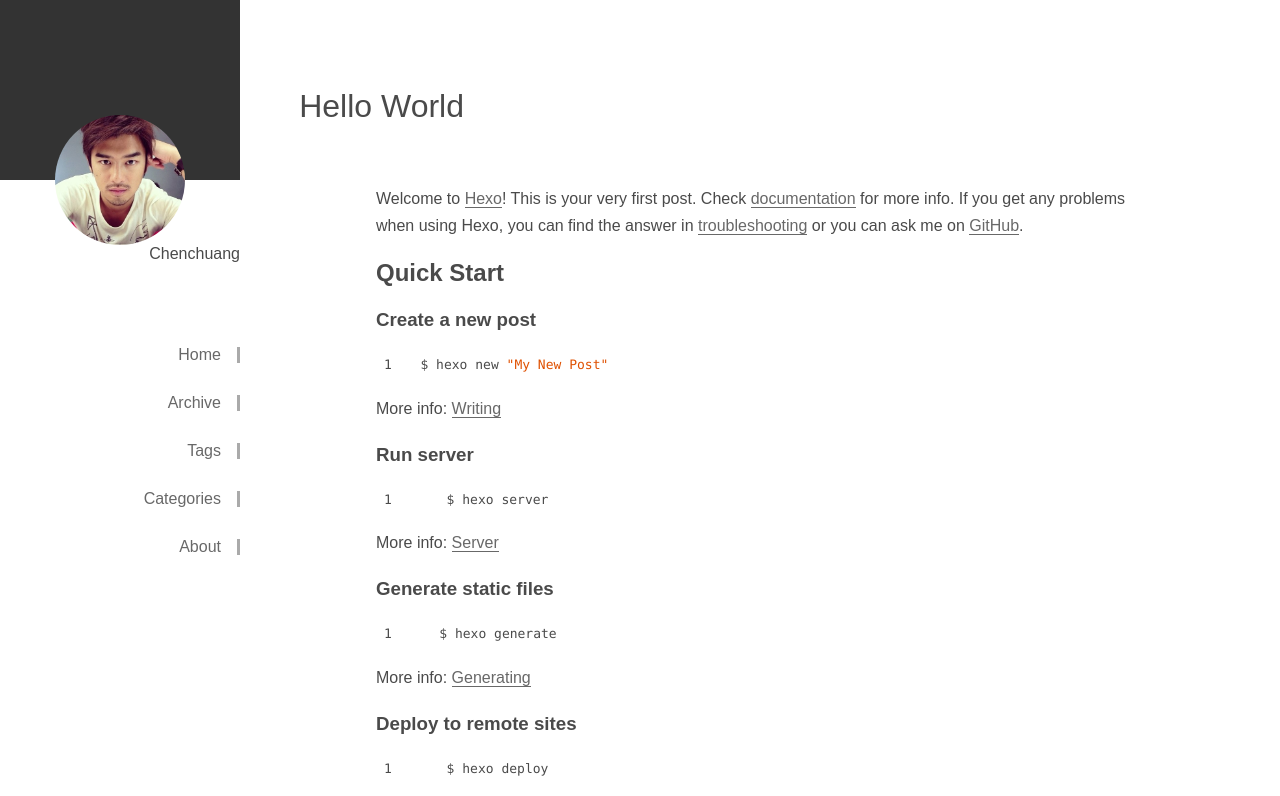
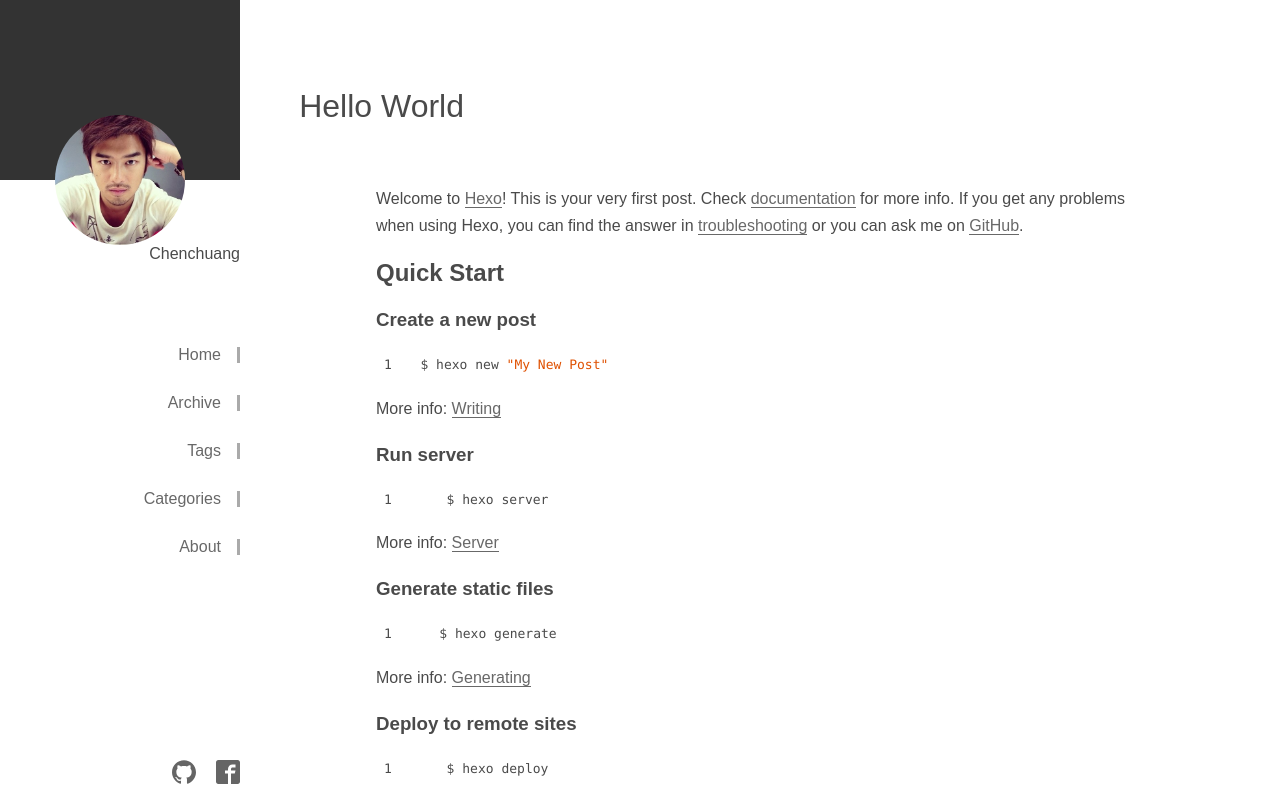
Before and after one commit to jmmiy/jmmiy.github.io, a plain HTML site: page 2017/08/31/hello-world/index.html in a window 1280 px wide. Shown: the top 796 px of the page. Drawn offline with Linux system fonts and the light colour scheme; a small style sheet from the web is missing.

Commit message:
Site updated: 2017-09-01 08:25:12

```diff
--- a/2017/08/31/hello-world/index.html
+++ b/2017/08/31/hello-world/index.html
@@ -47,6 +47,18 @@
         </ul>
     </section>
     <section class="media">
+
+
+                <a href="https://github.com/benchenchuang">
+                    <img src="/assets/github.svg" />
+                </a>
+
+
+
+                <a href="https://www.facebook.com">
+                    <img src="/assets/facebook.svg" />
+                </a>
+
 
     </section>
 </aside>
```
Also changed, not shown: archives/2017/08/index.html (+12 -0 lines), archives/2017/index.html (+12 -0 lines), archives/index.html (+12 -0 lines), categorieshexo-n-page-categories/index.html (+12 -0 lines), index.html (+12 -0 lines), tags/index.html (+12 -0 lines).
